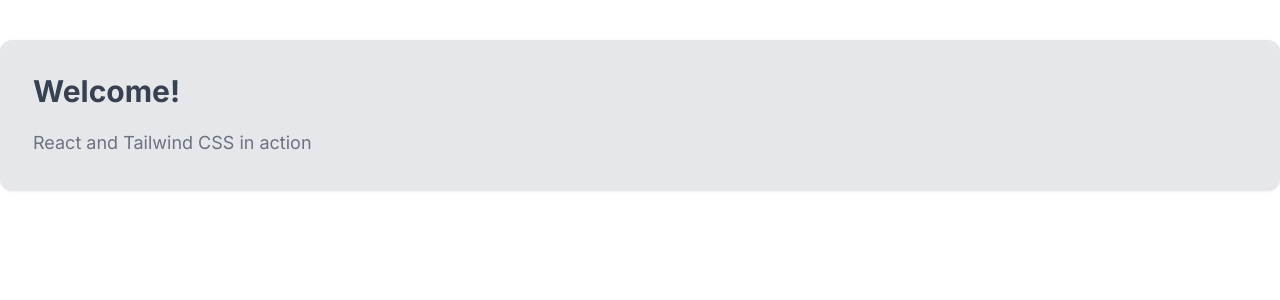
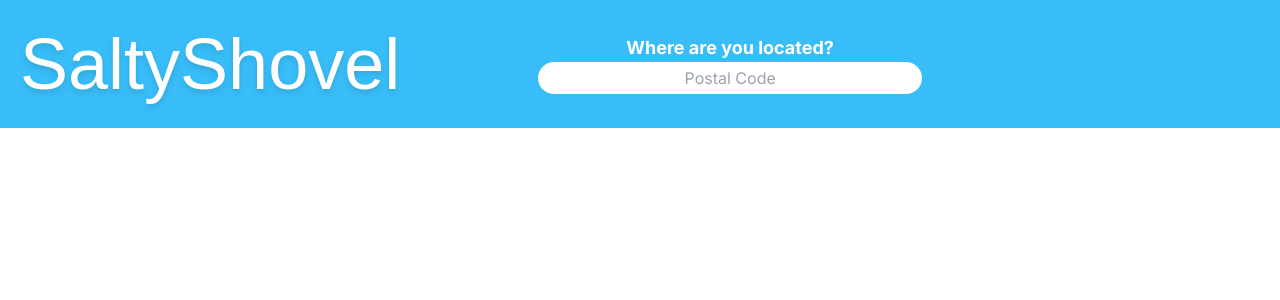
Before and after one commit to sidnat/to-shovel-or-not, a React (Create React App) app in the folder to-shovel-or-not-react/: page / in a window 1280 px wide. Shown: the top 300 px of the page. Built offline with nearby package versions, Linux system fonts and the light colour scheme; a web font is replaced by a local one.

Commit message:
Build and Style Header Component
Feat: Add Tailwind styling to Header component.
Feat: Implement HTML for Header component.

```diff
--- a/to-shovel-or-not-react/src/components/Header.jsx
+++ b/to-shovel-or-not-react/src/components/Header.jsx
@@ -2,13 +2,15 @@
 
 export default function Header() {
   return (
-    <div className="container mx-auto bg-gray-200 rounded-xl shadow border p-8 m-10">
-      <p className="text-3xl text-gray-700 font-bold mb-5">
-        Welcome!
-      </p>
-      <p className="text-gray-500 text-lg">
-        React and Tailwind CSS in action
-      </p>
+    <div className="bg-sky-400 h-32 flex flex-row">
+      <div className="basis-1/4 flex items-center">
+        <h1 className="text-white font-logo text-7xl pl-5 drop-shadow-md">SaltyShovel</h1>
+      </div>
+      <span className="basis-3/4 flex flex-col items-center justify-center">
+        <p className="text-white font-sans font-bold text-lg">Where are you located?</p>
+        <input className="h-8 w-96 rounded-full text-center" placeholder="Postal Code"></input>
+      </span>
+      <span className="basis-1/4"/>
     </div>
   )
 }
```
